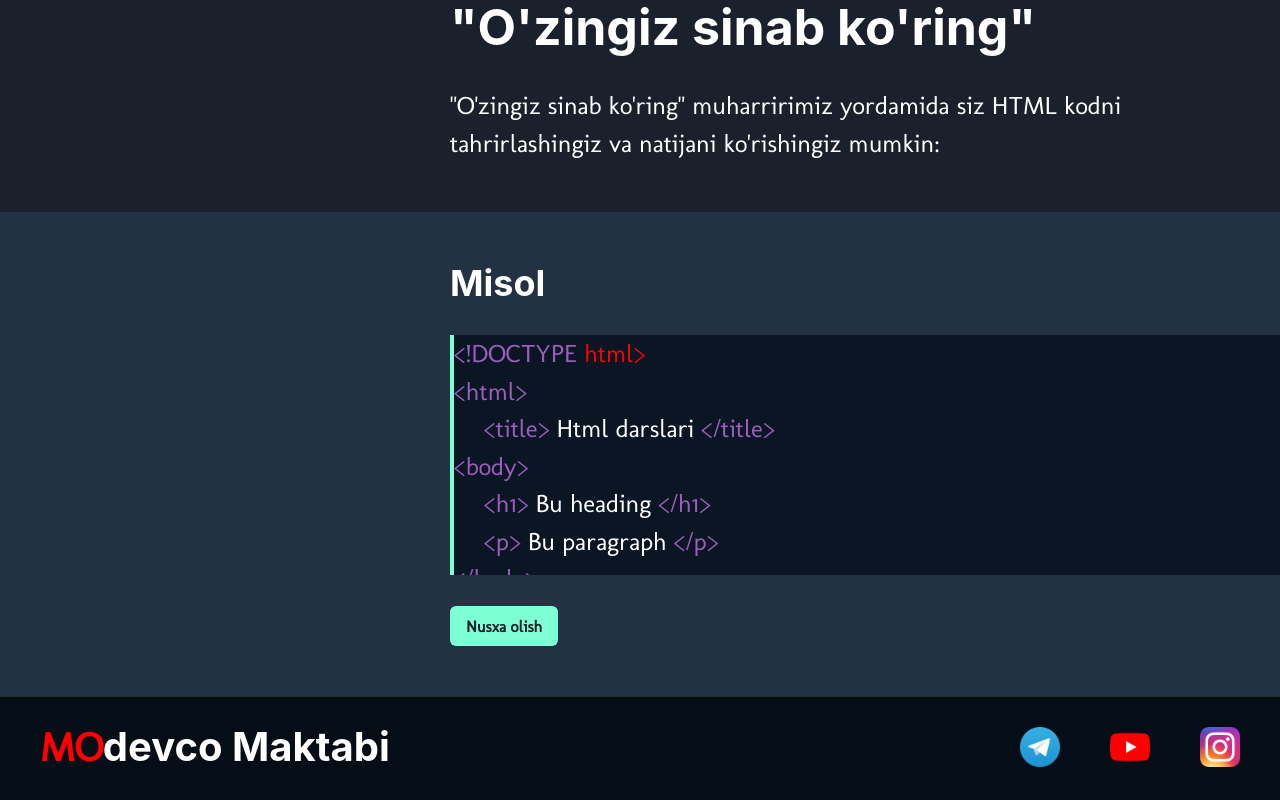
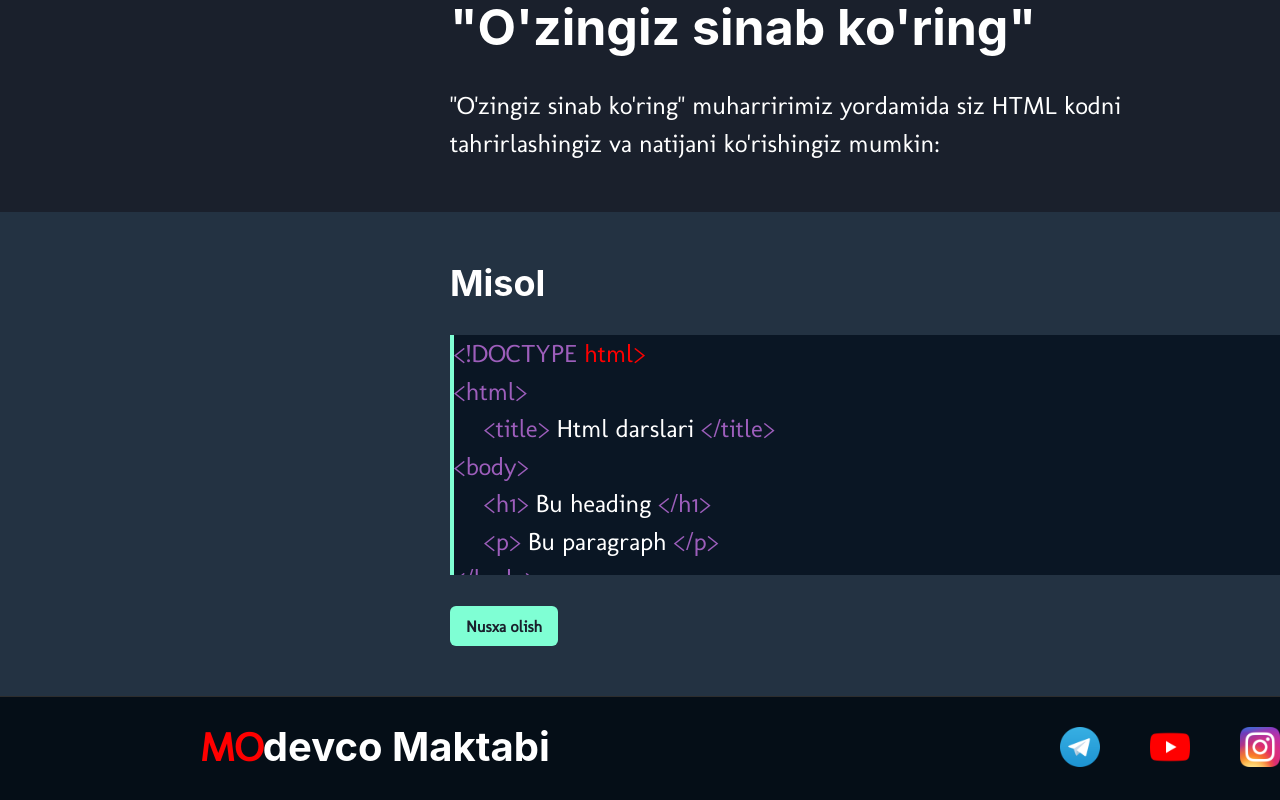
Before and after one commit to MOdevco/MOdevcoSchool, a React (Vite) app: page /html in a window 1280 px wide. Shown: the part 1433-2233 px from the top of the page. Built offline with nearby package versions, Linux system fonts and the light colour scheme; no server answers.

Commit message:
delete hii file

```diff
--- a/src/components/footer/footer.jsx
+++ b/src/components/footer/footer.jsx
@@ -5,7 +5,7 @@ import { Ins, Tg, You } from '../../assets'
 
 const Footer = () => {
   return (
-    <Box width={'100%'} height={{base: '15vh' , md: "13vh"}} position={'absolute'} zIndex={'10'} bg={'#050E17'} borderTop={'1px'} borderColor={'#2D2D2D'}>
+    <Box width={'100%'} pl={'200px'} height={{base: '15vh' , md: "13vh"}} position={'absolute'}  bg={'#050E17'} borderTop={'1px'} borderColor={'#2D2D2D'}>
         <Box pt={5} maxW={'1200px'} mx={'auto'} flexDirection={{base: 'column' , md: 'row'}}  display={'flex'} justifyContent={'space-between'} alignItems={'center'}minHeight={'10vh'}>
             <Heading fontSize={{base: '18px' , md: '40px'}}><span style={{color: 'red'}}>MO</span>devco Maktabi</Heading>
             <Box display={'flex '} alignItems={'center'} gap={{base: '10px' , md: '50px'}}>
```
Also changed, not shown: src/pages/hii.jsx (deleted, +0 -9 lines), src/pages/register.jsx (added, +8 -0 lines).
